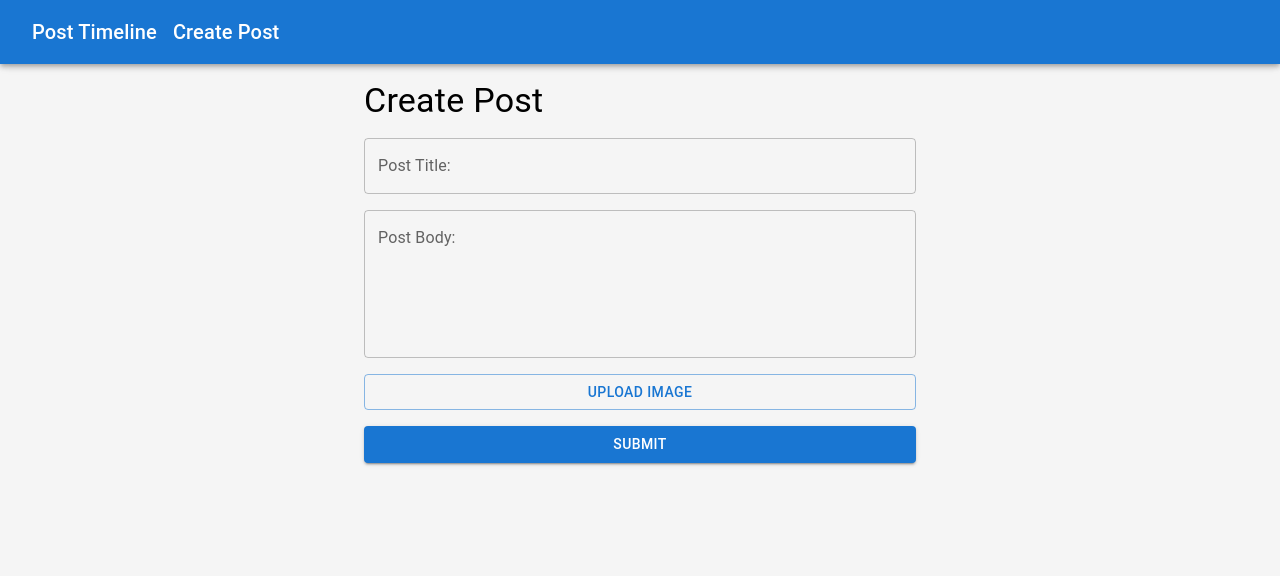
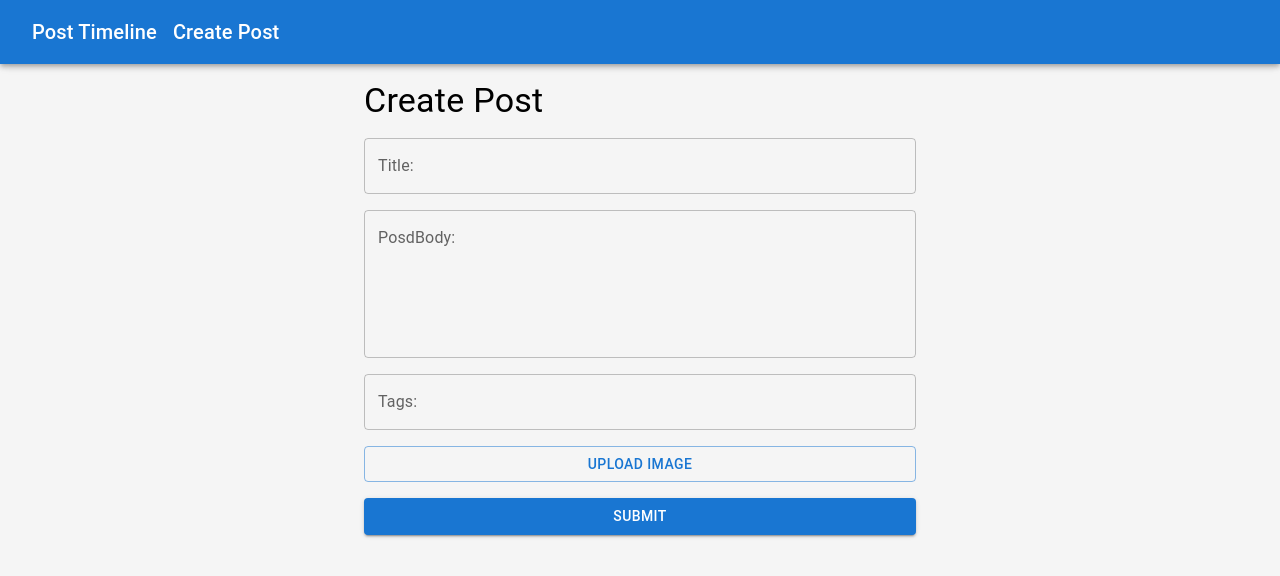
Before and after one commit to bensandison/web-apps-social-media, a React (Create React App) app in the folder client/: page /createpost in a window 1280 px wide. Shown: the top 576 px of the page. Built offline with nearby package versions, Linux system fonts and the light colour scheme.

Commit message:
added hashtags to CreatePost

```diff
--- a/client/src/pages/CreatePost.js
+++ b/client/src/pages/CreatePost.js
@@ -52,6 +52,12 @@ const CreatePost = (props) => {
 				validationSchema={yup.object().shape({
 					title: yup.string().required("Post title required"),
 					body: yup.string().required("Post body required"),
+					tags: yup
+						.string()
+						.matches(
+							/^(?:#)([A-Za-z0-9_](?:(?:[A-Za-z0-9_]|(?:(?!))){0,28}(?:[A-Za-z0-9_]))?)((?: #)([A-Za-z0-9_](?:(?:[A-Za-z0-9_]|(?:\.(?!\.))){0,28}(?:[A-Za-z0-9_]))?))*\s?$/g,
+							"Must be hashtags seperated by spaces"
+						),
 					file: yup.mixed(),
 				})}
 			>
@@ -60,13 +66,18 @@ const CreatePost = (props) => {
 						<form onSubmit={handleSubmit}>
 							<Stack spacing={2}>
 								<Typography variant="h4">Create Post</Typography>
-								<FormikTextInput name="title" label="Post Title:" />
+								<FormikTextInput name="title" label="Title:" />
 								<FormikTextInput
 									name="body"
-									label="Post Body:"
+									label="PosdBody:"
 									multiline
 									minRows={5}
 									maxRows={20}
+								/>
+								<FormikTextInput
+									name="tags"
+									label="Tags:"
+									placeholder="#meme #cool"
 								/>
 								<Stack className="image-upload-controls" spacing={2}>
 									<Button
```
